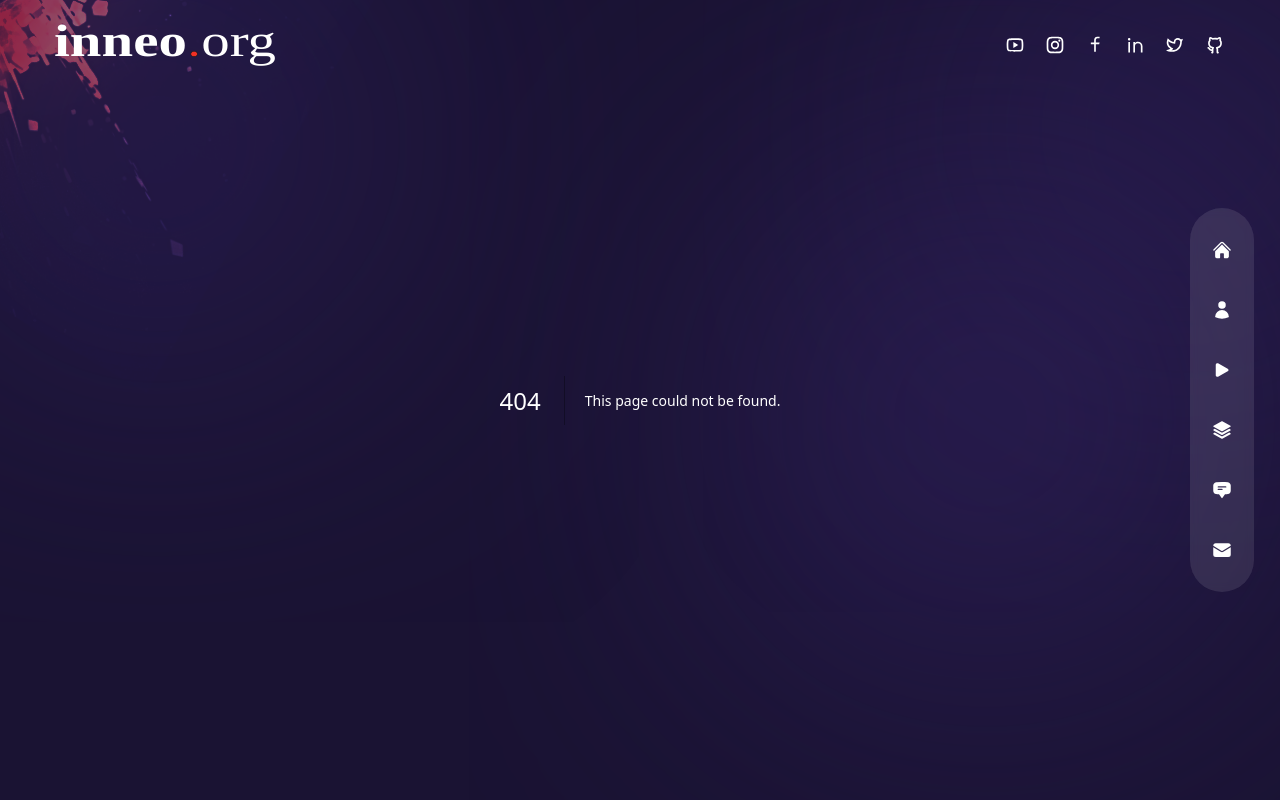
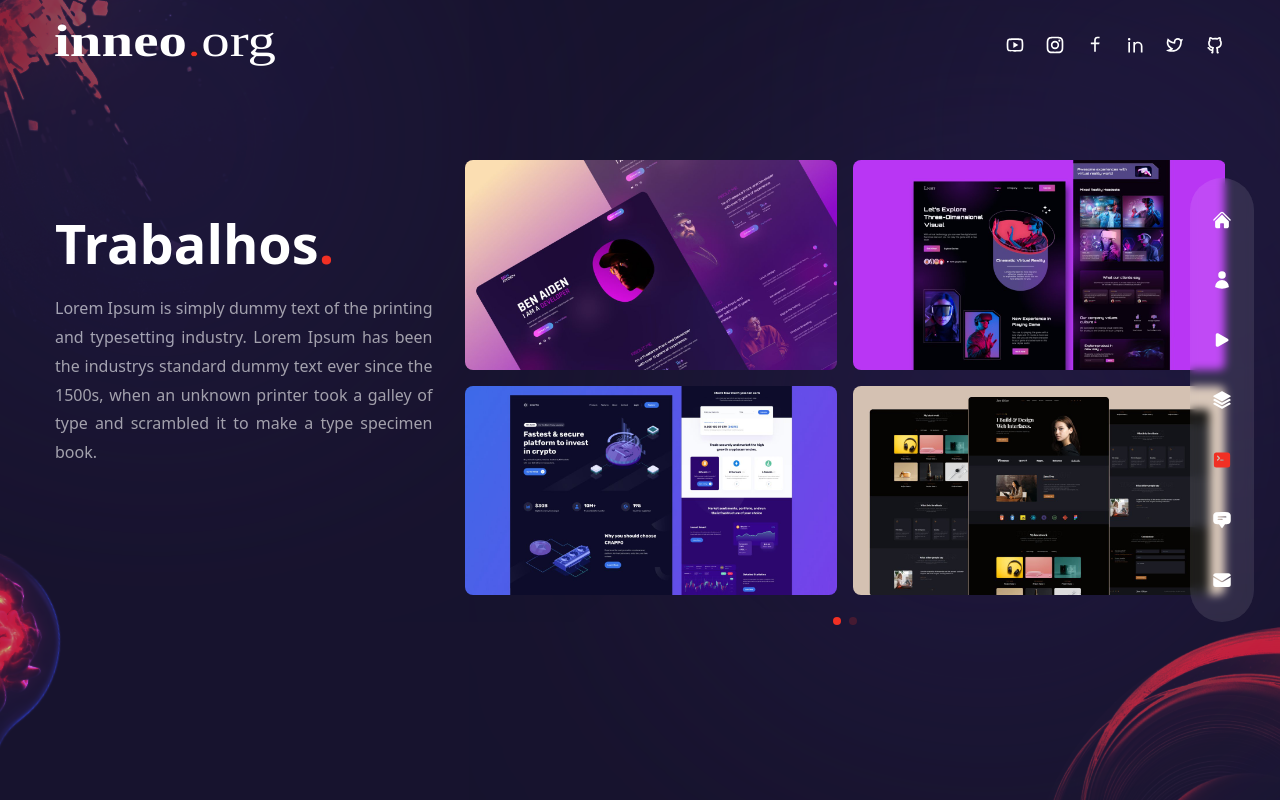
Before and after one commit to inneobr/portfolio, a Next.js app: page /portfolio in a window 1280 px wide. Before the commit this address had no page. Built offline with nearby package versions, Linux system fonts and the light colour scheme.

Commit message:
feat: testemunhos

```diff
--- a/components/Header.js
+++ b/components/Header.js
@@ -9,7 +9,7 @@ const Header = () => {
         <div className="flex flex-col lg:flex-row justify-between items-center gap-y-6 py-8">
           {/* logo */}
           <Link href={'/'}>
-            <Image className="w-[110px] h-[24px] xl:w-[220px] xl:h-[48px]"
+            <Image className="w-[39px] h-[110px] xl:w-[220px] xl:h-[78px]"
               src={'/logo.svg'}
               width={0}
               height={0}
--- a/components/Nav.js
+++ b/components/Nav.js
@@ -5,6 +5,7 @@ import {
   HiSquare3Stack3D,
   HiChatBubbleBottomCenterText,
   HiEnvelope,
+  HiCommandLine,
   HiPlay,
 } from 'react-icons/hi2';
 
@@ -14,16 +15,9 @@ export const navData = [
   { name: 'about', path: '/about', icon: <HiUser /> },
   { name: 'youtube', path: '/youtube', icon: <HiPlay /> },
   { name: 'servicos', path: '/servicos', icon: <HiSquare3Stack3D /> },
-  {
-    name: 'clientes',
-    path: '/clientes',
-    icon: <HiChatBubbleBottomCenterText />,
-  },
-  {
-    name: 'contato',
-    path: '/contato',
-    icon: <HiEnvelope />,
-  },
+  { name: 'portfolio', path: '/portfolio', icon: <HiCommandLine /> },
+  { name: 'clientes', path: '/clientes', icon: <HiChatBubbleBottomCenterText />, },
+  { name: 'contato', path: '/contato', icon: <HiEnvelope />, },
 ];
 
 import Link from 'next/link';
--- a/components/TestimonialSlider.js
+++ b/components/TestimonialSlider.js
@@ -23,8 +23,49 @@ const testimonialData = [
   },
 ];
 
+import { Swiper, SwiperSlide } from 'swiper/react';
+import { FaQuoteLeft } from 'react-icons/fa'
+import Image from 'next/image';
+
+import 'swiper/css';
+import 'swiper/css/free-mode';
+import 'swiper/css/pagination';
+import { Pagination } from 'swiper';
+
 const TestimonialSlider = () => {
-  return <div>Testimonial Slider</div>;
+  return (
+    <Swiper
+      spaceBetween={10}
+      pagination={{ clickable: true }}
+      modules={[Pagination]}
+      className='h-[280px] sm:h-[480px]'>
+
+        {testimonialData.map((person, index) => {
+          return (
+            <SwiperSlide key={index}>
+              <div>
+                <div>
+                  <div>
+                    <div>imagem</div>
+                    <div>nome</div>
+                    <div>posicao</div>
+                  </div>
+                </div>
+                <div className='bg-pink-500/10 flex-1 flex flex-col justify-center
+                  before:w-[1px] xl:before:bg-white/20 xl:before:absolute xl:before:left-0
+                  xl:before:h-[200px] relative xl:pl-20'>
+                  <div className='mb-4'>
+                    <FaQuoteLeft className='text-4xl xl:text-6xl text-white/20 mx-auto md:mx-0' />
+                  </div>
+                  <div className='xl:text-lg text-center md:text-left'>{person.message}</div>
+                </div>
+              </div>
+            </SwiperSlide>
+          )
+        })}
+
+    </Swiper>
+  );
 };
 
 export default TestimonialSlider;
--- a/components/WorkSlider.js
+++ b/components/WorkSlider.js
@@ -44,8 +44,62 @@ const workSlides = {
   ],
 };
 
+import { Swiper, SwiperSlide } from 'swiper/react';
+import Image from 'next/image';
+
+import 'swiper/css';
+import 'swiper/css/free-mode';
+import 'swiper/css/pagination';
+
+import { Pagination } from 'swiper';
+
+import { BsArrowRight } from 'react-icons/bs'
+
 const WorkSlider = () => {
-  return <div>Work Slider</div>;
+  return (
+    <Swiper
+      spaceBetween={10}
+      pagination={{ clickable: true }}
+      modules={[Pagination]}
+      className='h-[280px] sm:h-[480px]'>
+        {workSlides.slides.map((slide, index) => {
+          return (
+            <SwiperSlide key={index}>
+              <div className='grid grid-cols-2 grid-rows-2 gap-4 cursor-pointer'>
+                {slide.images.map((imagem, index) => {
+                  return (
+                    <div key={index} className='relative rounded-lg overflow-hidden flex items-center justify-center group'>
+                      <div className='flex items-center justify-center relative overflow-hidden group'>
+                        <Image src={imagem.path} width={500} height={300} alt=''/>
+
+                        <div className='absolute inset-0 bg-gradient-to-l
+                          from-transparent via-[#e838cc] to-[#4a22bd] opacity-0
+                          group-hover:opacity-80 transition-all duration-700'></div>
+
+                          <div className='absolute bottom-0 translate-y-full
+                            group-hover:-translate-y-10 group-hover:xl:-translate-y-20
+                            transition-all duration-300'>
+
+                            <div className='flex items-center gap-x-2 text-[13px] tracking-[0.2rem]'>
+                              <div className='delay-100'>LIVE</div>
+                              <div className='translate-y-[500%] group-hover:translate-y-0
+                                transition-all duration-300 delay-150'>PROJETO</div>
+                              <div className='text-xl translate-y-[500%] group-hover:translate-y-0
+                                transition-all duration-300 delay-200'><BsArrowRight /></div>
+                            </div>
+
+                          </div>
+                      </div>
+                    </div>
+                  )
+                })}
+              </div>
+            </SwiperSlide>
+          )
+        })}
+
+    </Swiper>
+  );
 };
 
 export default WorkSlider;
--- a/pages/clientes/index.js
+++ b/pages/clientes/index.js
@@ -1,5 +1,18 @@
+import TestimonialSlider from '../../components/TestimonialSlider';
+
 const Cases = () => {
-  return <div>Casos de sucesso</div>;
+  return (
+    <div className='h-full bg-primary/30 py-32 text-center'>
+      <div className='container mx-auto h-full flex flex-col justify-center'>
+        <h2 className='h2 mb-8 xl:mb-0'>
+          Depoimento <span className='text-accent'>clientes.</span>
+        </h2>
+        <div>
+          <TestimonialSlider />
+        </div>
+      </div>
+    </div>
+  );
 };
 
 export default Cases;
--- /dev/null
+++ b/pages/portfolio/index.js
@@ -0,0 +1,52 @@
+import WorkSlider from '../../components/WorkSlider';
+import Circles from '../../components/Circles';
+import Bulb from '../../components/Bulb';
+
+import { motion } from 'framer-motion'
+import { fadeIn } from '../../variants'
+
+const Porfolio = () => {
+  return (
+    <div className='h-full bg-primary/30 py-36 flex items-center'>
+      <Circles />
+      <div className='container mx-auto'>
+        <div className='flex flex-col xl:flex-row gap-x-8'>
+          <div className='text-center flex xl:w-[30vw] flex-col lg:text-left mb-4 xl:mb-0'>
+            <motion.h2
+              variants={fadeIn('up', 0.2)}
+              initial="hidden"
+              animate="show"
+              exit="hidden"
+              className='h2 xl:mt-12'>
+                Trabalhos<span className='text-accent'>.</span>
+            </motion.h2>
+
+            <motion.p
+              variants={fadeIn('up', 0.4)}
+              initial="hidden"
+              animate="show"
+              exit="hidden"
+              className='mb-4 max-w-[400px] mx-auto lg:mx-0 text-justify'>
+                Lorem Ipsum is simply dummy text of the printing and
+                typesetting industry. Lorem Ipsum has been the industrys
+                standard dummy text ever since the 1500s, when an unknown printer
+                took a galley of type and scrambled it to make a type specimen book.
+            </motion.p>
+          </div>
+
+          <motion.div
+            variants={fadeIn('down', 0.6)}
+            initial="hidden"
+            animate="show"
+            exit="hidden"
+            className='w-full xl:max-w-[65%]'>
+            <WorkSlider />
+          </motion.div>
+        </div>
+      </div>
+      <Bulb />
+    </div>
+  );
+};
+
+export default Porfolio;
```
